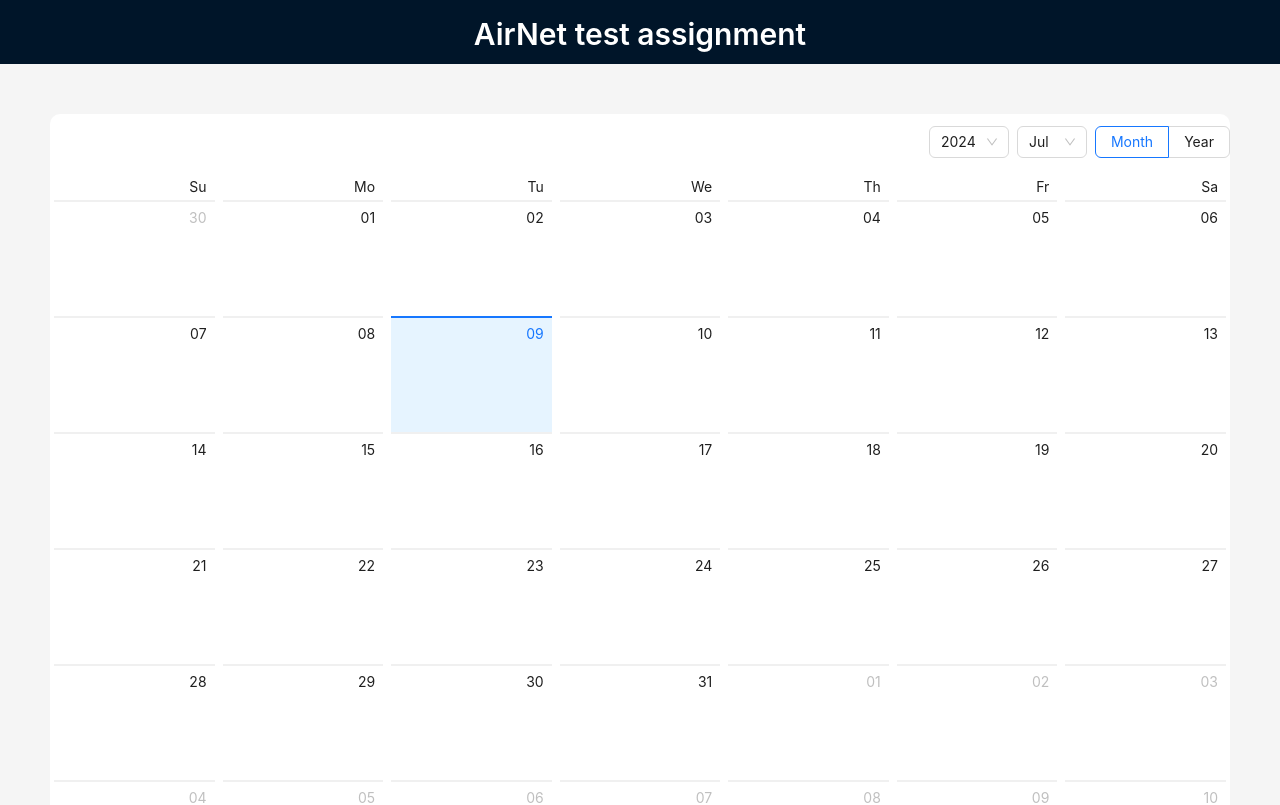
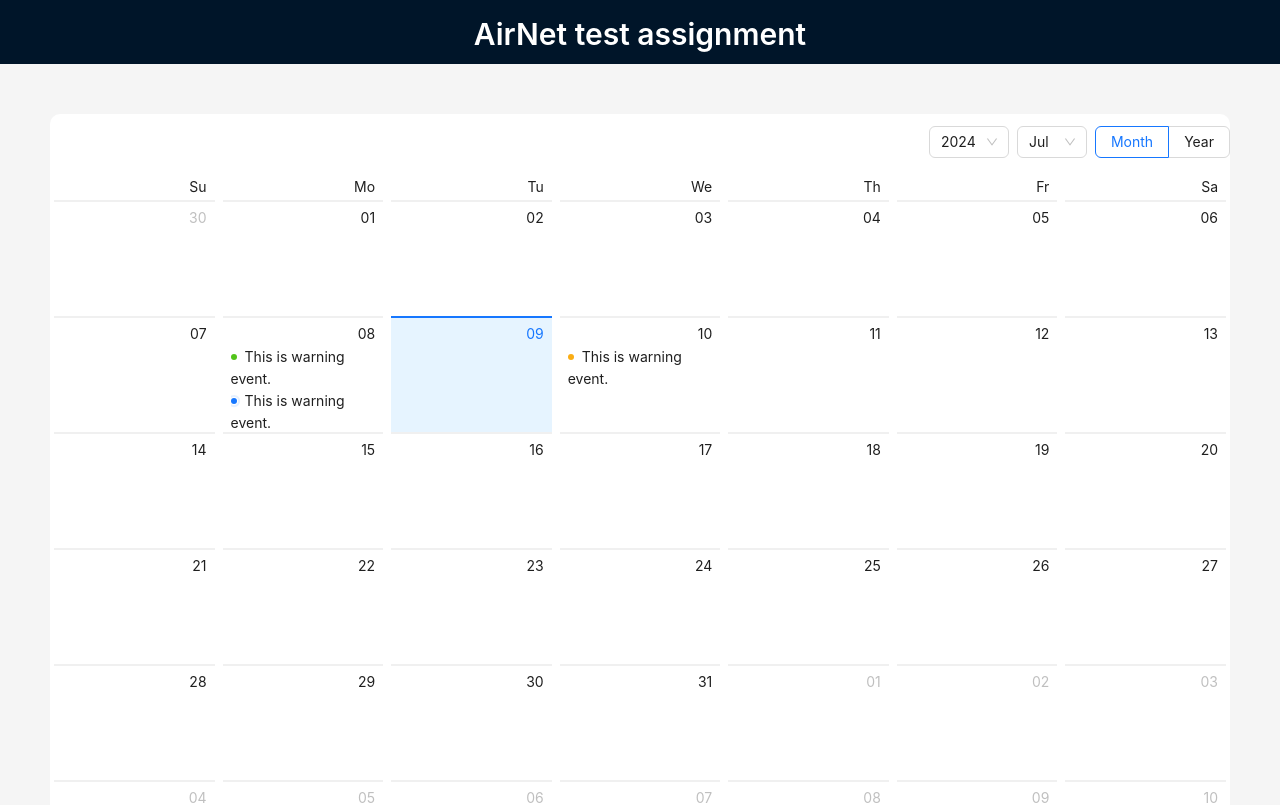
Before and after one commit to AidaChernyavskaya/AirNet, a React (Create React App) app: page / in a window 1280 px wide. Shown: the top 805 px of the page. Built offline with nearby package versions, Linux system fonts and the light colour scheme.

Commit message:
Displaying tasks for a specific day

```diff
--- a/src/components/ContentBlock/ContentBlock.tsx
+++ b/src/components/ContentBlock/ContentBlock.tsx
@@ -1,11 +1,71 @@
 import React from 'react';
-import {Calendar} from "antd";
+import {Badge, Calendar} from "antd";
 import {Content} from "antd/es/layout/layout";
+import {Dayjs} from "dayjs";
+
+export interface ITask {
+    type: "warning" | "success" | "processing" | "error" | "default" | undefined;
+    content: string;
+}
+
+export interface ITasksList {
+    date: number,
+    tasks: ITask[]
+}
+
+const listData: ITasksList[] = [
+    {
+        date: 8,
+        tasks: [
+            {
+                type: 'success',
+                content: 'This is warning event.',
+            },
+            {
+                type: 'processing',
+                content: 'This is warning event.',
+            }
+        ]
+    },
+    {
+        date: 10,
+        tasks: [
+            {
+                type: 'warning',
+                content: 'This is warning event.',
+            }
+        ]
+
+    },
+];
+
+const getListData = (value: Dayjs): ITasksList[] => {
+    console.log(value, value.date(), value.month(), value.year());
+    return listData.filter(el => el.date === value.date());
+}
 
 const ContentBlock = () => {
+    const dateCellRender = (value: Dayjs) => {
+    const data = getListData(value);
+    const tasks = data.length !== 0 ? data[0].tasks : [];
+        return (
+            <ul className="events">
+                {tasks.map((item) => (
+                    <li key={item.content}>
+                        <Badge status={item.type} text={item.content} />
+                    </li>
+                ))}
+            </ul>
+        );
+    }
+
+    const cellRender = (current: Dayjs, info: any) => {
+        if (info.type === 'date') return dateCellRender(current);
+    }
+
     return (
         <Content className="content">
-            <Calendar className="calendar"></Calendar>
+            <Calendar className="calendar" cellRender={cellRender}></Calendar>
         </Content>
     );
 };
```
